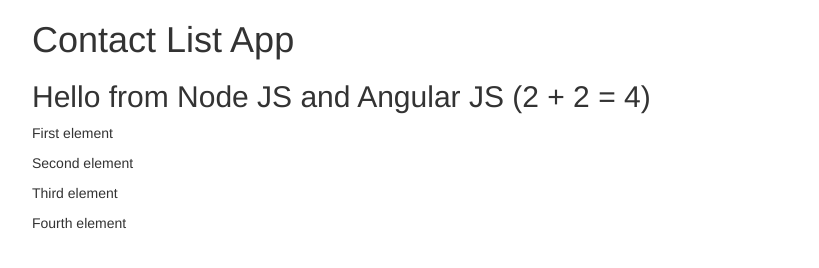
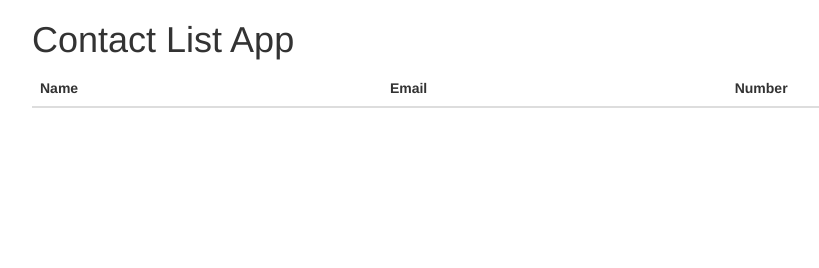
Before and after one commit to atellmer/mean-stack, a website: page public/index.html in a window 1280 px wide. Shown: the whole page, without its empty margins (38-857 px from the left). Drawn offline with nearby package versions, Linux system fonts and the light colour scheme.

Commit message:
Crerate AppCtrl

```diff
--- /dev/null
+++ b/public/controllers/controller.js
@@ -0,0 +1,8 @@
+'use strict';
+
+var app = angular.module('app',[]);
+
+
+app.controller('AppCtrl', ['$scope', '$http', function ($scope, $http){
+		console.log('Hello world from controller!');
+}]);
--- a/public/index.html
+++ b/public/index.html
@@ -1,5 +1,5 @@
 <!DOCTYPE html>
-<html lang="en" ng-app>
+<html lang="en" ng-app="app">
 <head>
 	<meta charset="UTF-8">
 	<title>Contact List App</title>
@@ -7,15 +7,20 @@
 	<link rel="stylesheet" href="bower_components/bootstrap/dist/css/bootstrap-theme.min.css">
 </head>
 <body>
-	<div class="container">
+	<div class="container" ng-controller="AppCtrl">
 		<div class="row">
 			<div class="col-md-12">
 				<h1>Contact List App</h1>
-				<h2>Hello from Node JS and Angular JS (2 + 2 = {{2 + 2}})</h2>
-				<p>First element</p>
-				<p>Second element</p>
-				<p>Third element</p>
-				<p>Fourth element</p>
+				<table class="table">
+					<thead>
+						<tr>
+							<th>Name</th>
+							<th>Email</th>
+							<th>Number</th>
+						</tr>
+					</thead>
+				</table>
+
 			</div>
 		</div>
 	</div>
@@ -24,4 +29,5 @@
 <script src="bower_components/jquery/dist/jquery.min.js"></script>
 <script src="bower_components/angular/angular.min.js"></script>
 <script src="bower_components/bootstrap/dist/js/bootstrap.min.js"></script>
+<script src="controllers/controller.js"></script>
 </html>
```
